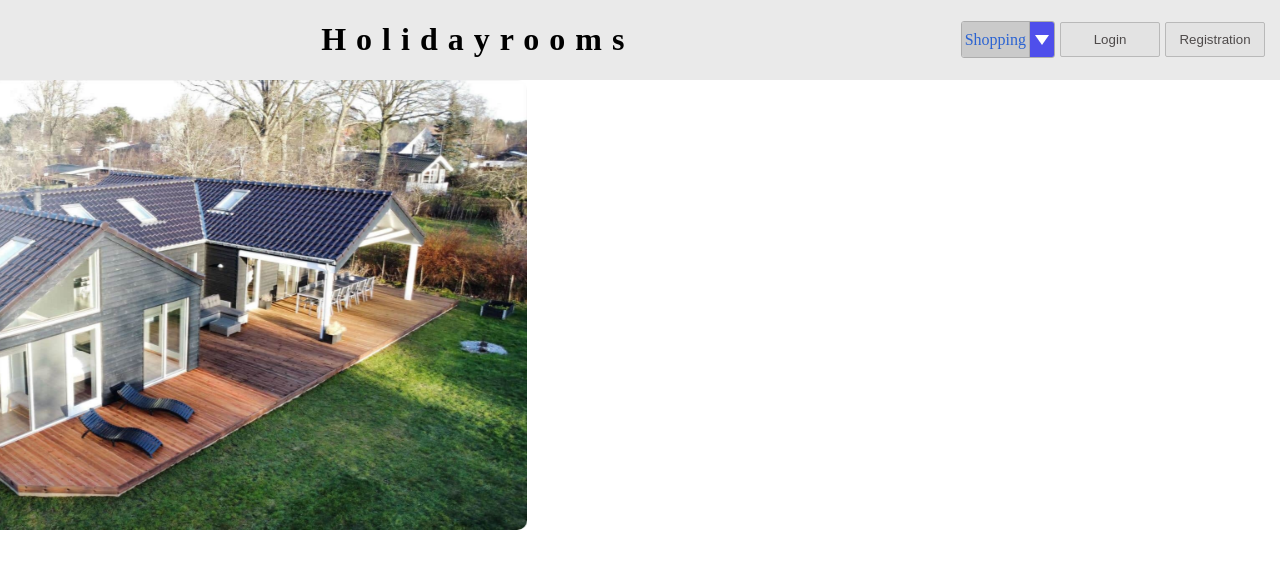
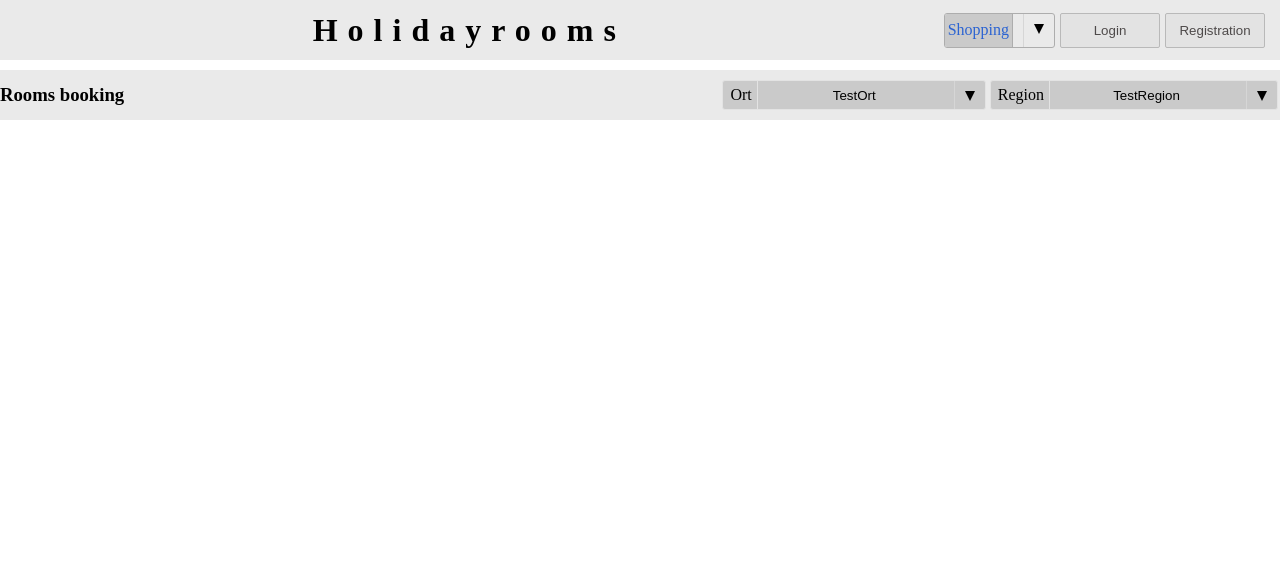
Before and after one commit to Shakesbeer1564/ITP_Ferienhaus, a PHP site: page / in a window 1280 px wide. Shown: the top 569 px of the page. Run offline with PHP 8.4, Linux system fonts and the light colour scheme.

Commit message:
dropdown handling

```diff
--- a/holidayrooms/index.html
+++ b/holidayrooms/index.html
@@ -34,8 +34,8 @@
     </div>
   </div>
 
-  <!-- Slider -->
-  <div class="carousel">
+  <!-- !Slider funktioniert noch nicht -->
+  <!-- <div class="carousel">
     <div class="carousel-images">
       <img src="./assets/16340d92-59e5-4fd6-b880-088f5b7a7383.jpg" alt="Bild 1" class="carousel-image">
       <img src="./assets/21-vorsee-umlaufende-sonnenterrasse-und-umzaeunter-garten-1920x1080.jpg" alt="Bild 2" class="carousel-image">
@@ -44,6 +44,64 @@
       <img src="./assets/b87a2203-aafb-4329-91d4-5acd072cdab4.jpg" alt="Bild 5" class="carousel-image">
       <img src="./assets/ferienhaus-suedschweden-vallesborg.jpg" alt="Bild 6" class="carousel-image">
     </div>
+  </div> -->
+
+  <div class="container-filterbar">
+    <div class="heading">
+      <h3>Rooms booking</h3>
+    </div>
+
+    <!--#region place_filter -->
+    <div class="filter">
+      <div class="filter-title">
+        <span>Ort</span>
+      </div>
+      <div class="result">
+        <input type="text" disabled="true" value="TestOrt"/>
+        <ul id="dropdown-place" class="dropdown-container">
+          <li>
+            <a>Place 1</a>
+          </li>
+          <li>
+            <a>Place 2</a>
+          </li>
+          <li>
+            <a>Place 3</a>
+          </li>
+        </ul>
+      </div>
+      <div id="place_filter" class="arrow">
+        <div class="arrow-implement">
+        </div>
+      </div>
+    </div>
+    <!--#endregion place_filter-->
+
+    <!--#region region_filter -->
+    <div class="filter">
+      <div class="filter-title">
+        <span>Region</span>
+      </div>
+      <div class="result">
+        <input type="text" disabled="true" value="TestRegion"/>
+        <ul id="dropdown_region" class="dropdown-container">
+          <li>
+            <a>Option 1</a>
+          </li>
+          <li>
+            <a>Option 2</a>
+          </li>
+          <li>
+            <a>Option 3</a>
+          </li>
+        </ul>
+      </div>
+      <div id="region_filter" class="arrow">
+        <div class="arrow-implement">
+        </div>
+      </div>
+    </div>
+    <!--#endregion region_filter-->
   </div>
 </body>
 </html>
--- a/holidayrooms/script.js
+++ b/holidayrooms/script.js
@@ -16,3 +16,34 @@ import { HTTPService } from "./http-service.js";
 //     document.getElementById('testList').appendChild(node);
 //   });
 // }
+
+function initializeData(){
+
+}
+
+function loadPlaces(){
+
+}
+
+function loadRegions(){
+
+}
+
+function loadRooms(){
+
+}
+
+function loadActivities(){
+
+}
+
+document.getElementById('place_filter').addEventListener('click', () => {
+  const dropDown = document.getElementById('dropdown-place');
+  dropDown.style.display = dropDown.style.display === 'block' ? 'none' : 'block';
+});
+
+document.getElementById('region_filter').addEventListener('click', () => {
+  const dropDown = document.getElementById('dropdown_region');
+  console.log(dropDown);
+  dropDown.style.display = dropDown.style.display === 'block' ? 'none' : 'block';
+})
--- a/holidayrooms/style.css
+++ b/holidayrooms/style.css
@@ -1,5 +1,11 @@
 html, body{
   margin: 0;
+}
+
+* {
+  margin: 0;
+  padding: 0;
+  box-sizing: border-box;
 }
 
 /* App-bar styling */
@@ -7,7 +13,7 @@ html, body{
   display: flex;
   flex-flow: row wrap;
   width: 100%;
-  height: 100%;
+  height: 60px;
   background-color: rgb(234, 234, 234);
   align-items: center;
   justify-content: space-between;
@@ -52,26 +58,21 @@ html, body{
   padding-right: 3px;
 }
 
-.app-bar-container .overview-container .arrow{ /*Arrow container*/
-  display: flex;
-  box-sizing: border-box;
-  align-items: center;
-  justify-content: center;
-  background-color: rgba(9, 9, 237, 0.685);
-  padding-left: 5px;
-  padding-right: 5px;
-  position: relative;
-  height: 35px;
-  width: 100%;
+.arrow{
+  margin-left: 10px;
+  height: 100%;
+  border-left: 1px solid #d6d6d6;
   cursor: pointer;
 }
 
-.app-bar-container .overview-container .arrow-implement{ /*Arrow down*/
+.arrow-implement{
   width: 0;
   height: 0;
-  border-left: 7px solid transparent;
-  border-right: 7px solid transparent;
-  border-top: 10px solid white;
+  margin: 10px;
+  border-left: 5px solid transparent;
+  border-right: 5px solid transparent;
+  border-top: 10px solid black;
+  display: inline-block;
 }
 
 .app-bar-container .buttons{
@@ -102,35 +103,132 @@ html, body{
   background-color: rgb(198, 198, 198);
 }
 
-/* Slider for pictures */
+/* !Karussell-Container FUNKTIONIERT NOCH NICHT !!! */
 .carousel {
   width: 80%;
   max-width: 800px;
+  overflow: hidden;
   position: relative;
-  overflow: hidden;
-  border-radius: 10px;
+  margin: 20px auto; /* Zentrierung */
 }
 
+/* Container für alle Bilder */
 .carousel-images {
   display: flex;
-  transition: transform 1s ease-in-out;
+  width: 600%; /* 6 Bilder nebeneinander, also 6 * 100% */
+  animation: slide 36s infinite linear; /* 36s für alle Bilder, unendlich wiederholen */
 }
 
+/* Jedes Bild im Karussell */
 .carousel-image {
-  min-width: 100%;
-  height: auto;
+  width: 100%; /* Jedes Bild nimmt die volle Breite des Containers ein */
+  height: 300px;
+  display: flex;
+  justify-content: center;
+  align-items: center;
+  background-color: #8bc34a;
+  font-size: 50px;
+  color: white;
+  font-weight: bold;
 }
 
+/* Animation für den kontinuierlichen Bildwechsel */
 @keyframes slide {
-  0% {
-      transform: translateX(0);
-  }
-  100% {
-      transform: translateX(-100%);
-  }
+  0% { transform: translateX(0); }           /* Bild 1 sichtbar */
+  16.66% { transform: translateX(-100%); }    /* Bild 2 sichtbar */
+  33.33% { transform: translateX(-200%); }    /* Bild 3 sichtbar */
+  50% { transform: translateX(-300%); }       /* Bild 4 sichtbar */
+  66.66% { transform: translateX(-400%); }    /* Bild 5 sichtbar */
+  83.33% { transform: translateX(-500%); }    /* Bild 6 sichtbar */
+  100% { transform: translateX(-600%); }      /* Zurück zu Bild 1 */
 }
 
-/* Animation für den Bildwechsel */
-.carousel {
-  animation: slide 30s infinite;
+/* Filterbar for rooms booking */
+.container-filterbar{
+  margin-top: 10px;
+  display: flex;
+  align-items: center;
+  width: 100%;
+  height: 50px;
+  background-color: rgb(234, 234, 234);
 }
+
+.heading{
+  margin-right: auto;
+}
+
+.filter{
+  display: flex;
+  border: 1px solid #e3e3e3;
+  border-radius: 3px;
+  width: fit-content;
+  background-color: #cacaca;
+  margin: 2px;
+  height: 30px;
+  position: relative;
+}
+
+.filter .filter-title{
+  display: flex;
+  margin-right: 7px;
+  margin-bottom: 3px;
+  margin-left: 7px;
+  padding-right: 5px;
+  align-items: center;
+  justify-content: center;
+  border-right: 1px solid #e3e3e3;
+  height: 100%;
+}
+
+.filter .result{
+  margin: auto;
+  display: inline-block;
+}
+
+.filter .result input:disabled{
+  height: 100%;
+  border: 1px solid transparent;
+  color: #000000;
+  text-align: center;
+  background-color: transparent;
+}
+
+.filter .result .dropdown-container{
+  position: absolute;
+  top: 100%;
+  left: 0;
+  width: 100%;
+  display: none;
+  background-color: white;
+  border: 1px solid #d6d6d6;
+  border-radius: 3px;
+  box-shadow: 0 4px 6px rgba(0, 0, 0, 0.1);
+  z-index: 10;
+}
+
+.filter .result .dropdown-container ul {
+  margin: 0;
+  padding: 0;
+}
+
+.filter .result .dropdown-container ul li{
+  padding: 10px;
+  cursor: pointer;
+  list-style: none;
+  list-style-type: none;
+}
+
+.filter .result .dropdown-container ul li:hover{
+  background-color: rgba(0, 0, 0, 0.1);
+}
+
+li::marker{
+  content: '';
+}
+
+.filter .result .dropdown-container ul li a{
+  color: #333;
+  text-decoration: none;
+  display: block;
+  width: 100%;
+}
```
